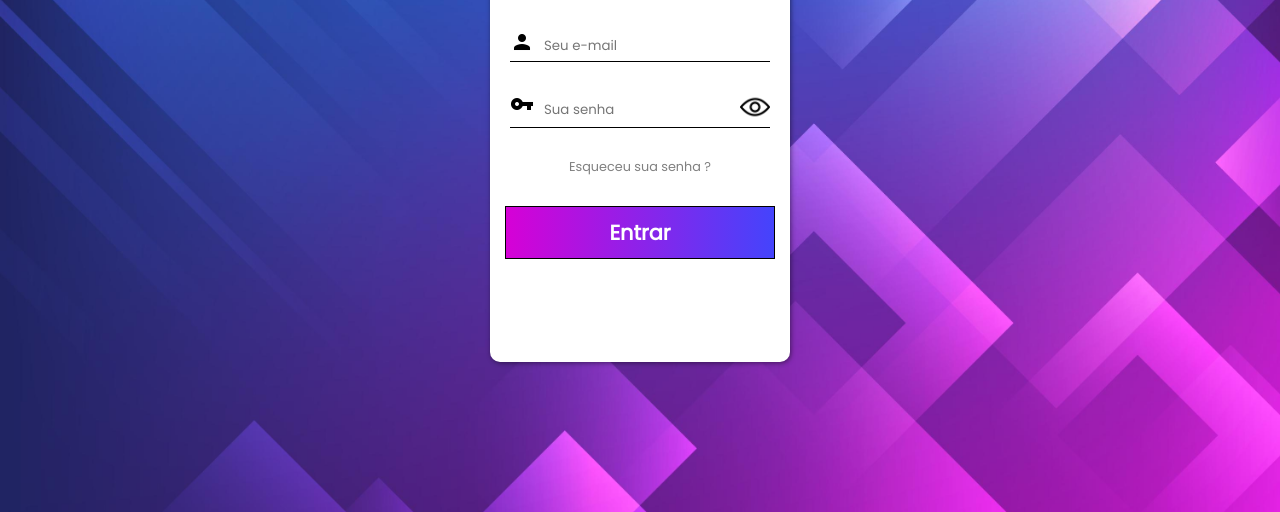
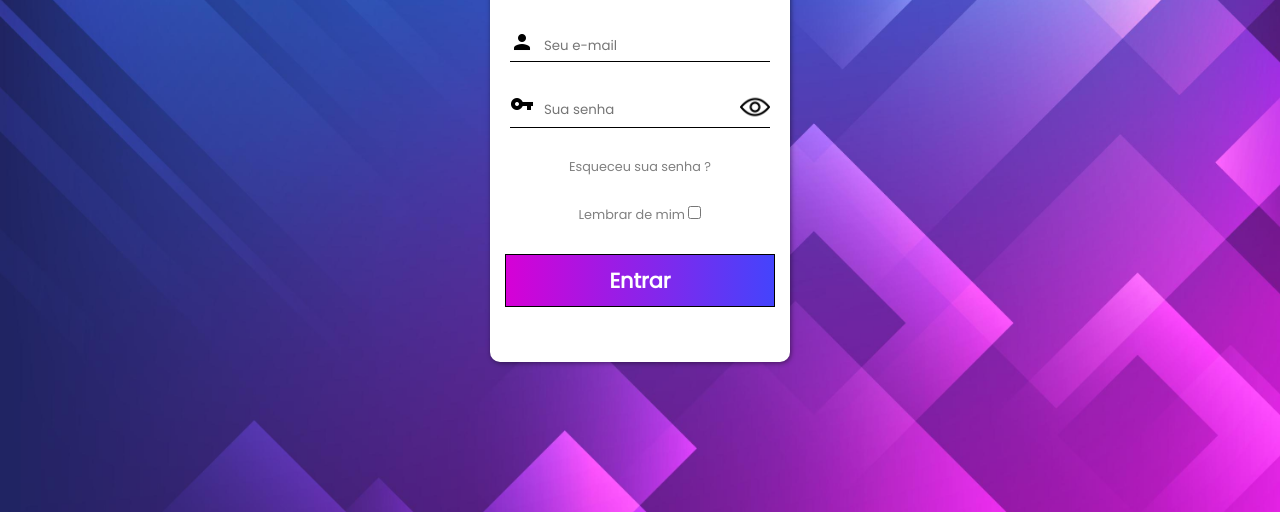
Before and after one commit to jonathascp/login-page, a plain HTML site: page index.html in a window 1280 px wide. Shown: the part 288-800 px from the top of the page. Drawn offline with Linux system fonts and the light colour scheme.

Commit message:
botao lembrar de mim

```diff
--- a/estilos/style.css
+++ b/estilos/style.css
@@ -86,6 +86,11 @@ body,html {
     text-decoration: none;
 }
 
+.remember {
+    font-size: 0.8em;
+    color: gray;
+}
+
 .esquecer-senha:hover {
     color:#000;
     transition: .5s;
--- a/index.html
+++ b/index.html
@@ -26,6 +26,10 @@
                    <img id="icone_senha" src="imagens/show.png" alt="icone_senha">
             </div>
                 <a href="#" class="esquecer-senha">Esqueceu sua senha ?</a>
+                <div class="remember">
+                    <label for="remember">Lembrar de mim</label>
+                    <input type="checkbox" name="remember" id="remember">
+                </div>
                 <input class="enviar" type="submit" value="Entrar">
         </form>
     </main>
```
